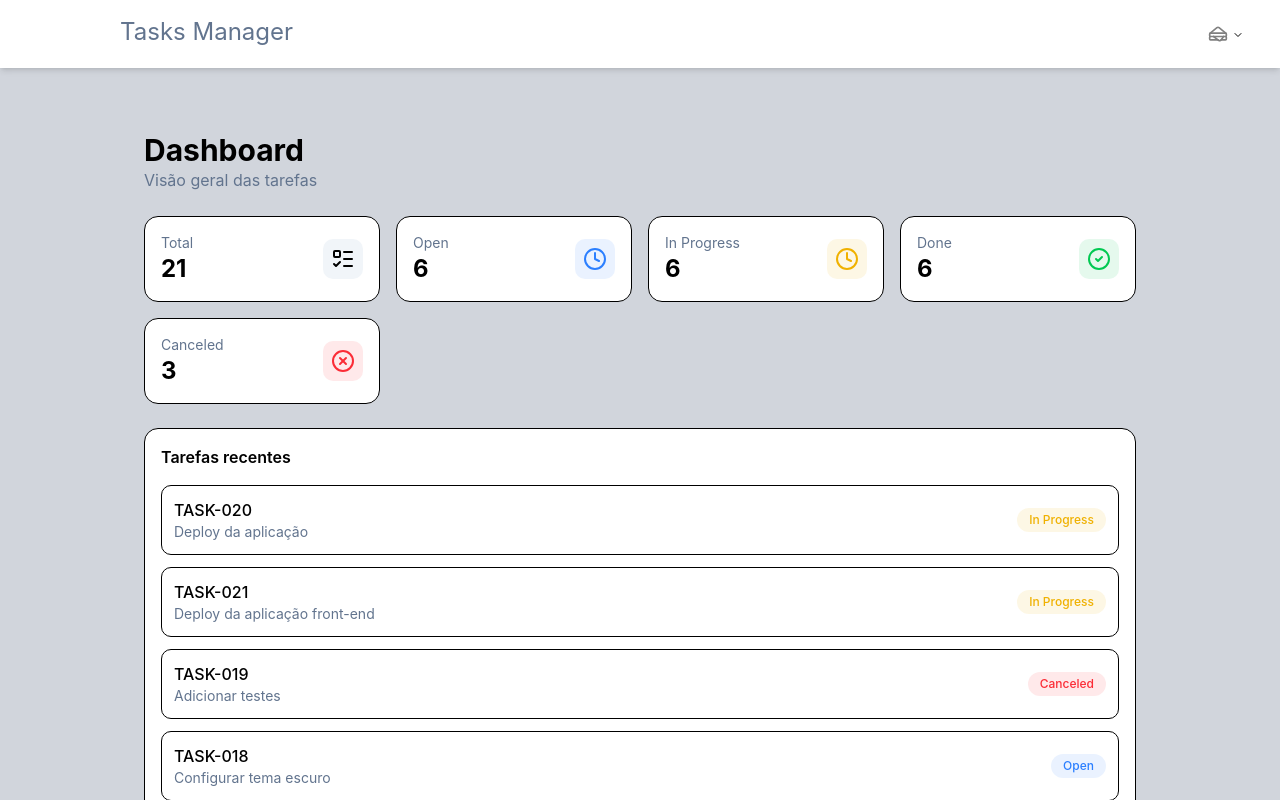
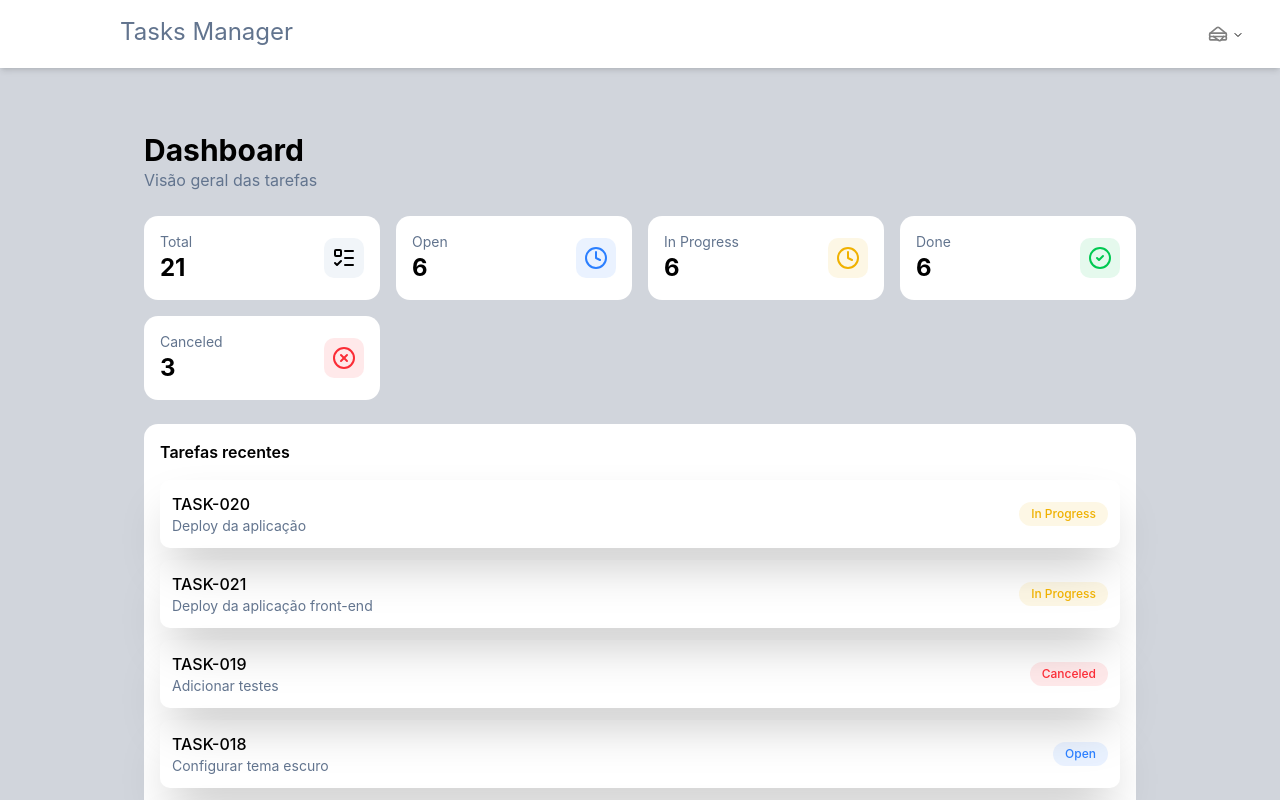
Before and after one commit to FlavioMontoril/tasks-management-front-end, a React (Vite) app: page /dashboard in a window 1280 px wide. Built offline with nearby package versions, Linux system fonts and the light colour scheme.

Commit message:
style: adjusted layout dashboard

```diff
--- a/src/Components/dashboard-card.tsx
+++ b/src/Components/dashboard-card.tsx
@@ -20,7 +20,7 @@ export function DashboardCard({
 }: Props) {
 
     return (
-        <div className="bg-background border rounded-xl p-4 flex items-center justify-between hover:shadow-sm transition">
+        <div className="bg-background border-none rounded-xl p-4 flex items-center justify-between hover:shadow-sm transition">
 
             <div>
 
--- a/src/pages/Dashboard.tsx
+++ b/src/pages/Dashboard.tsx
@@ -69,7 +69,7 @@ export default function Dashboard() {
             </div>
 
             {/* Recent tasks */}
-            <div className="bg-background border rounded-xl p-4">
+            <div className="bg-background border-none rounded-xl p-4">
 
                 <h2 className="font-semibold mb-4">
                     Tarefas recentes
@@ -80,7 +80,7 @@ export default function Dashboard() {
                     {recentTasks.map(task => (
                         <div
                             key={task.id}
-                            className="flex items-center justify-between p-3 rounded-lg border hover:bg-muted/50 transition"
+                            className="flex items-center justify-between p-3 rounded-lg shadow-2xl hover:bg-gray-200 transition"
                         >
 
                             <div>
```
